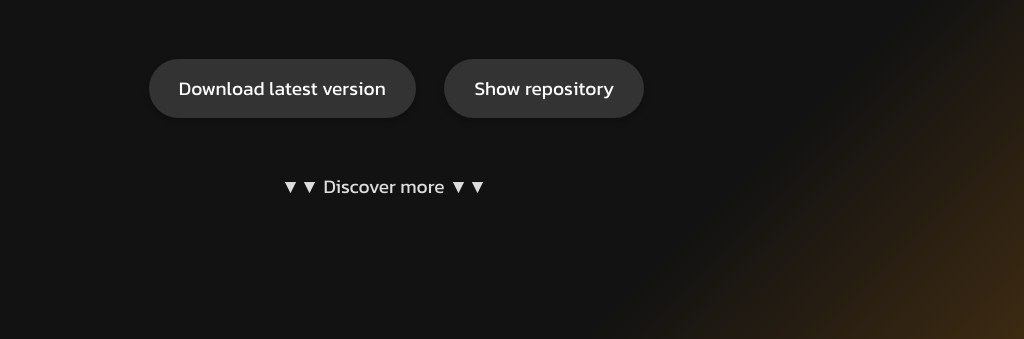
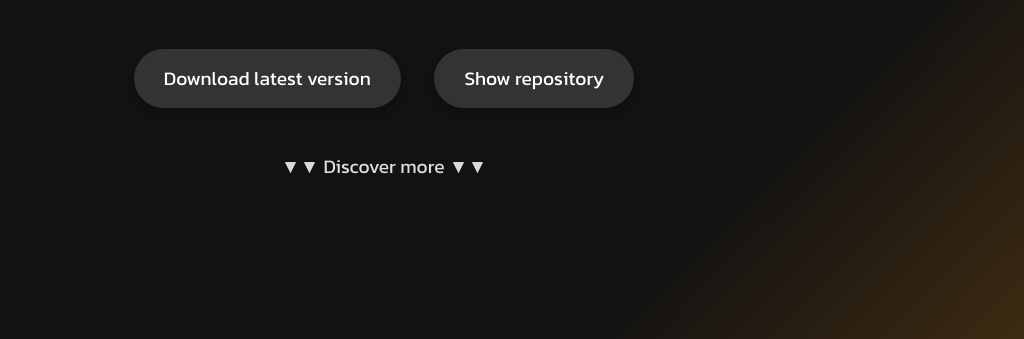
Before and after one commit to StilDedEye/Relive, a plain HTML site: page index.html in a window 1280 px wide. Shown: the part 455-794 px from the top of the page, without its empty margins (256-1280 px from the left). Drawn offline with Linux system fonts and the light colour scheme.

Commit message:
Update style.css

```diff
--- a/style.css
+++ b/style.css
@@ -104,7 +104,7 @@ footer {
     transition: all 0.3s ease;
     animation: fadeIn 3s ease-in-out;
     box-shadow: 0 4px 6px rgba(0, 0, 0, 0.2);
-    margin: 25px;
+    margin: 15px;
 }
 
 .downloadButton:hover {
@@ -140,6 +140,8 @@ footer {
     transition: all 0.3s ease;
     animation: fadeIn 3s ease-in-out;
     box-shadow: 0 4px 6px rgba(0, 0, 0, 0.2);
+    margin: 15px;
+
 }
 
 .repoButton:hover {
```
